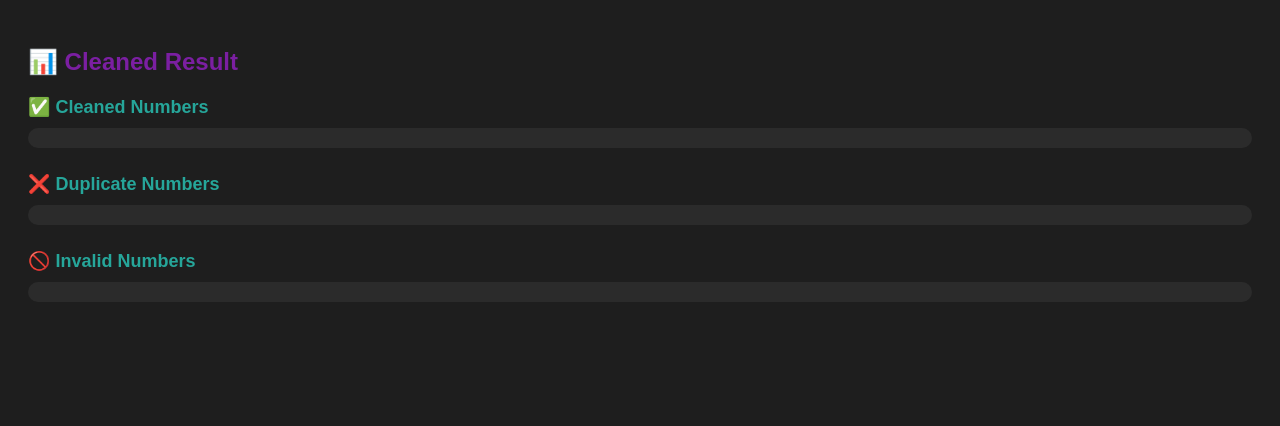
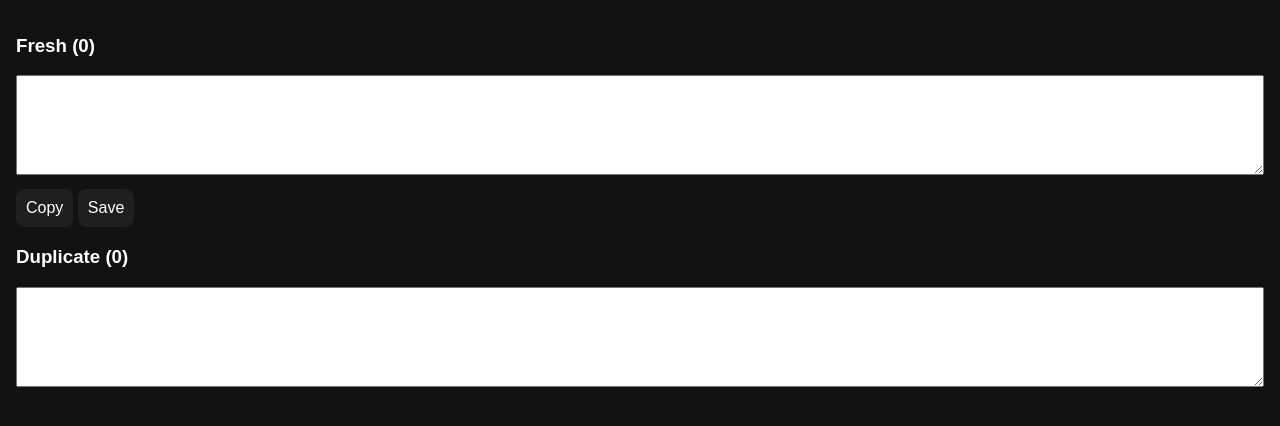
Before and after one commit to amittgofficial/TOOL, a plain HTML site: page result.html in a window 1280 px wide. Drawn offline with Linux system fonts and the light colour scheme.

Commit message:
Update result.html

```diff
--- a/result.html
+++ b/result.html
@@ -1,124 +1,101 @@
 <!DOCTYPE html>
 <html lang="en">
 <head>
-  <meta charset="UTF-8">
-  <title>Results - AmitTG</title>
-  <meta name="viewport" content="width=device-width, initial-scale=1.0">
+  <meta charset="UTF-8" />
+  <meta name="viewport" content="width=device-width, initial-scale=1.0"/>
+  <title>Result</title>
   <style>
     body {
-      background: #1e1e1e;
+      margin: 0;
+      padding: 1rem;
+      background: #121212;
       color: white;
       font-family: sans-serif;
-      padding: 20px;
     }
-
-    h2 {
-      color: #7b1fa2;
+    textarea {
+      width: 100%;
+      height: 100px;
+      font-size: 16px;
+      padding: 10px;
+      box-sizing: border-box;
+      resize: vertical;
+      overflow-y: auto;
     }
-
-    .section {
-      margin-bottom: 25px;
+    button {
+      margin-top: 10px;
+      padding: 10px;
+      font-size: 16px;
+      background: #1f1f1f;
+      color: white;
+      border: none;
+      border-radius: 8px;
     }
-
-    .pill {
-      display: inline-block;
-      margin: 5px;
-      padding: 8px 12px;
-      border-radius: 16px;
-      background: #ffebee;
-      color: #c62828;
-      font-weight: bold;
+    .toast {
+      position: fixed;
+      bottom: 20px;
+      left: 50%;
+      transform: translateX(-50%);
+      background: #333;
+      color: #fff;
+      padding: 10px 20px;
+      border-radius: 6px;
+      opacity: 0;
+      transition: opacity 0.3s ease;
     }
-
-    .number-line {
-      background: #2c2c2c;
-      padding: 8px;
-      border-radius: 6px;
-      margin: 4px 0;
-      font-size: 16px;
-    }
-
-    .title {
-      font-weight: bold;
-      font-size: 18px;
-      color: #26a69a;
-      margin-bottom: 10px;
-    }
-
-    .list-box {
-      max-height: 250px;
-      overflow-y: auto;
-      background: #2b2b2b;
-      padding: 10px;
-      border-radius: 10px;
+    .show {
+      opacity: 1;
     }
   </style>
 </head>
 <body>
+  <h3>Fresh (<span id="totalCount">0</span>)</h3>
+  <textarea id="cleaned" readonly></textarea><br>
+  <button onclick="copyCleaned()">Copy</button>
+  <button onclick="saveData()">Save</button>
 
-  <h2>📊 Cleaned Result</h2>
+  <h3>Duplicate (<span id="dupCount">0</span>)</h3>
+  <textarea id="dupes" readonly></textarea>
 
-  <div class="section">
-    <div class="title">✅ Cleaned Numbers</div>
-    <div id="cleaned" class="list-box"></div>
-  </div>
-
-  <div class="section">
-    <div class="title">❌ Duplicate Numbers</div>
-    <div id="dupes" class="list-box"></div>
-  </div>
-
-  <div class="section">
-    <div class="title">🚫 Invalid Numbers</div>
-    <div id="invalid" class="list-box"></div>
-  </div>
+  <div class="toast" id="toast">Saved!</div>
 
   <script>
-    const raw = localStorage.getItem("number_data") || "";
-    const lines = raw.trim().split("\n");
-    const numbers = lines.join("\n").split(/[\s,]+/);
+    const raw = localStorage.getItem("rawInput") || "";
+    const all = raw.split(/\n|,/).map(v => v.trim()).filter(Boolean);
+    const valid = all.filter(v => /^[0-9]+$/.test(v));
+    const clean = [...new Set(valid)];
+    const duplicates = valid.filter((v, i, arr) => arr.indexOf(v) !== i && arr.lastIndexOf(v) === i);
+    const invalid = all.filter(v => !/^[0-9]+$/.test(v));
 
-    const seen = new Set();
-    const dupes = new Set();
-    const invalid = [];
-    const cleaned = [];
+    document.getElementById("cleaned").value = clean.join("\n");
+    document.getElementById("dupes").value = [...new Set([...duplicates, ...invalid])].join("\n");
+    document.getElementById("totalCount").innerText = clean.length;
+    document.getElementById("dupCount").innerText = duplicates.length + invalid.length;
 
-    for (let num of numbers) {
-      num = num.replace(/\D/g, "");
-      if (num.length === 10) {
-        if (seen.has(num)) {
-          dupes.add(num);
-        } else {
-          seen.add(num);
-          cleaned.push(num);
-        }
-      } else if (num.length > 0) {
-        invalid.push(num);
-      }
+    function copyCleaned() {
+      navigator.clipboard.writeText(clean.join(","));
+      showToast("Copied!");
     }
 
-    // Render Cleaned
-    const cleanedDiv = document.getElementById("cleaned");
-    cleaned.forEach((n, i) => {
-      const div = document.createElement("div");
-      div.className = "number-line";
-      div.textContent = `${i + 1}. ${n}`;
-      cleanedDiv.appendChild(div);
-    });
+    function saveData() {
+      const name = prompt("Enter name");
+      if (!name) return;
 
-    // Render Duplicates
-    const dupDiv = document.getElementById("dupes");
-    Array.from(dupes).forEach(n => {
-      const pill = document.createElement("div");
-      pill.className = "pill";
-      pill.textContent = n;
-      dupDiv.appendChild(pill);
-    });
+      const date = prompt("Enter date (1-31 Jan-Dec)");
+      if (!date) return;
 
-    // Render Invalid
-    const invDiv = document.getElementById("invalid");
-    invDiv.textContent = invalid.join(", ");
+      const item = { name, date, data: clean };
+      const saved = JSON.parse(localStorage.getItem("history") || "[]");
+      saved.push(item);
+      localStorage.setItem("history", JSON.stringify(saved));
+      showToast("Saved!");
+    }
+
+    function showToast(msg) {
+      const toast = document.getElementById("toast");
+      toast.innerText = msg;
+      toast.classList.add("show");
+      setTimeout(() => toast.classList.remove("show"), 2000);
+    }
   </script>
-
 </body>
 </html>
```
